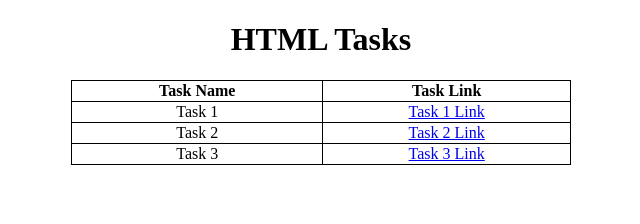
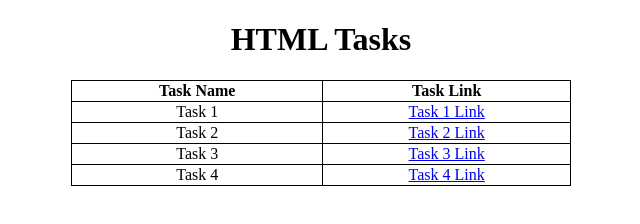
Before and after one commit to DeepAryanSharma/MERN_HTML_CSS_Tasks, a plain HTML site: page Index.html in a window 1280 px wide. Shown: the whole page, without its empty margins (319-959 px from the left). Drawn offline with Linux system fonts and the light colour scheme.

Commit message:
Add files via upload

```diff
--- a/Index.html
+++ b/Index.html
@@ -48,6 +48,12 @@
           <a href="Task3.html">Task 3 Link</a>
         </td>
       </tr>
+      <tr>
+        <td>Task 4</td>
+        <td>
+          <a href="Task4.html">Task 4 Link</a>
+        </td>
+      </tr>
     </table>
   </body>
 </html>
```
